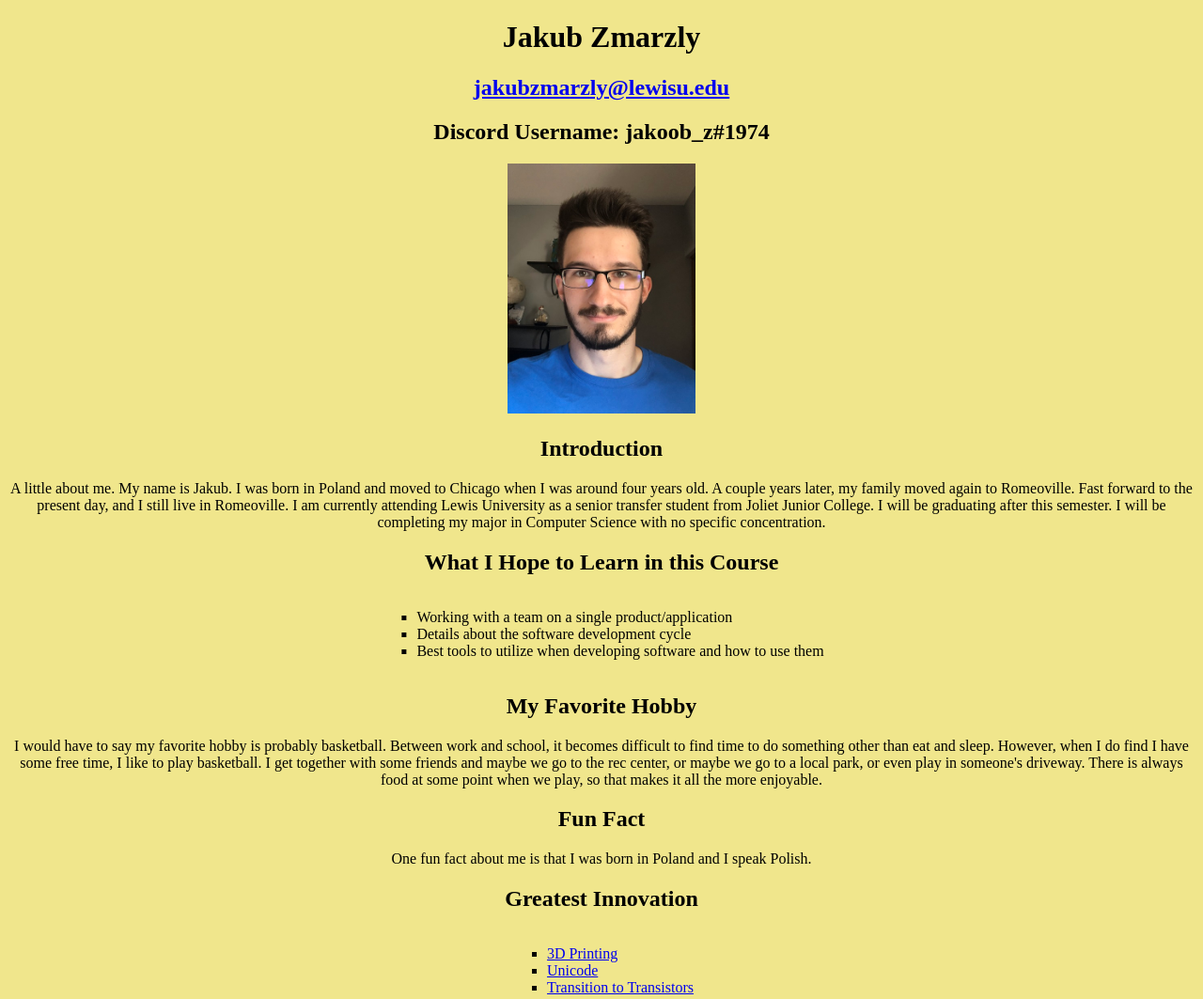
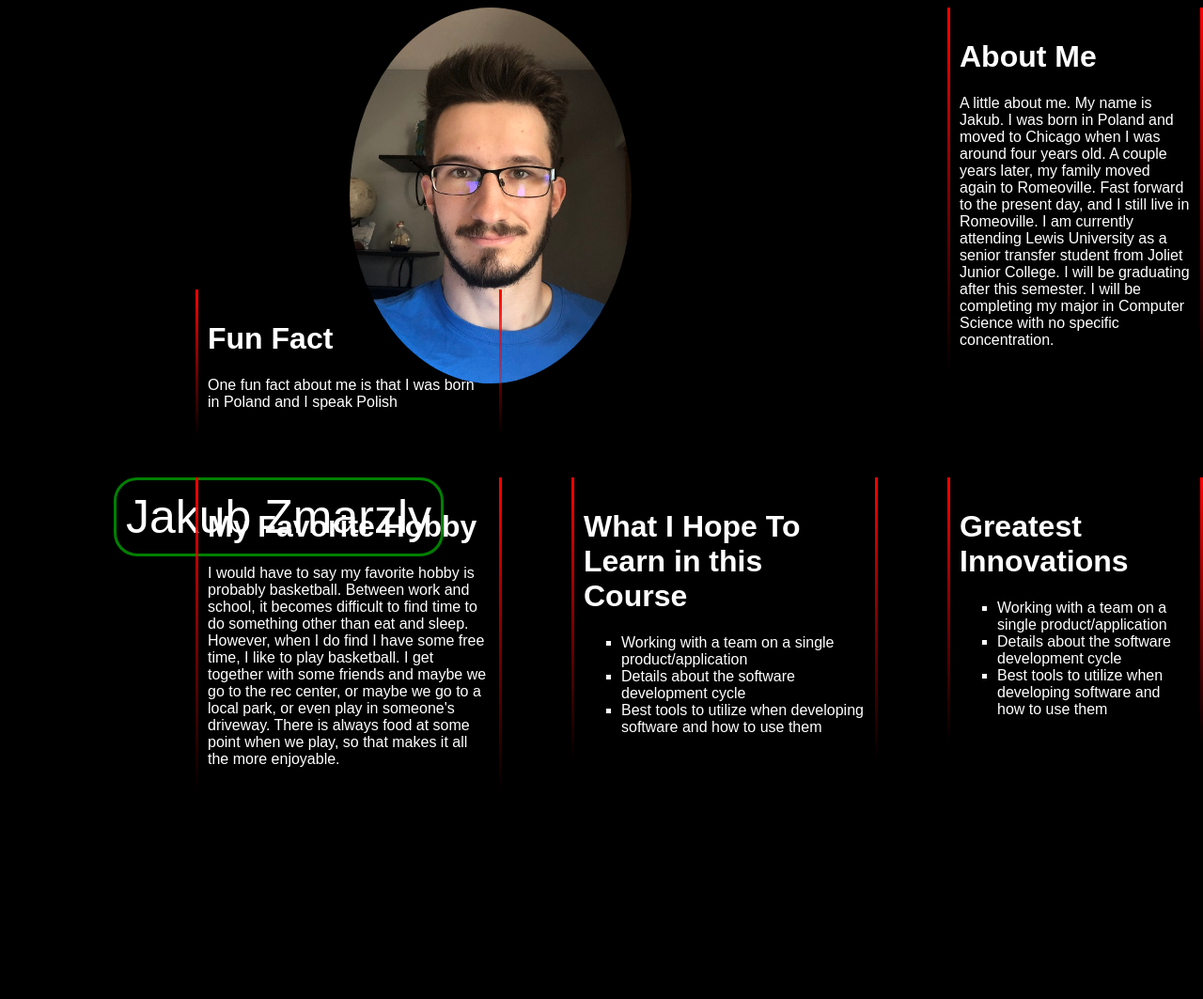
Before and after one commit to jakubzmarzly/about-me, a website: page static/index.html in a window 1280 px wide. Shown: the whole page at 94% size. After the commit the page ends 846 px from the top, so only its background shows below. Drawn offline with Linux system fonts and the light colour scheme.

Commit message:
Updated about-me page.

```diff
--- /dev/null
+++ b/static/index.css
@@ -0,0 +1,110 @@
+body {
+    background-color: black;
+    font-family: Arial, Helvetica, sans-serif;
+    color: white;
+}
+
+#image img {
+    border-radius: 50%;
+    width: 300px;
+    height: 400px;
+    float: right;
+}
+
+#name {
+    font: bold;
+    font-size: 50px;
+    float: right;
+    border: 3px solid green;
+    padding: 10px;
+    border-radius: 25px;
+    margin-top: 100px;
+    margin-right: 200px;
+}
+
+#profile {
+    margin-right: 600px;
+}
+
+#about {
+    position: absolute;
+    max-width: 300px;
+    margin-left: 1000px;
+    float: right;
+    border: 3px solid;
+    padding: 10px;
+    border-image:
+    linear-gradient(
+      to bottom,
+      red,
+      rgba(0, 0, 0, 0)
+    ) 1 100%;
+}
+
+#learn {
+    position: absolute;
+    margin-top: 500px;
+    margin-left: 600px;
+    max-width: 300px;
+    float: left;
+    border: 3px solid;
+    padding: 10px;
+    border-image:
+    linear-gradient(
+      to bottom,
+      red,
+      rgba(0, 0, 0, 0)
+    ) 1 100%;
+}
+
+#hobby {
+    position: absolute;
+    margin-left: 200px;
+    margin-top: 500px;
+    max-width: 300px;
+    float: right;
+    border: 3px solid;
+    padding: 10px;
+    border-image:
+    linear-gradient(
+      to bottom,
+      red,
+      rgba(0, 0, 0, 0)
+    ) 1 100%;
+}
+
+#fact {
+    position: absolute;
+    margin-top: 300px;
+    margin-left: 200px;
+    max-width: 300px;
+    float: left;
+    border: 3px solid;
+    padding: 10px;
+    border-image:
+    linear-gradient(
+      to bottom,
+      red,
+      rgba(0, 0, 0, 0)
+    ) 1 100%;
+}
+
+#innovation {
+    position: absolute;
+    margin-top: 500px;
+    margin-left: 1000px;
+    max-width: 300px;
+    float: left;
+    border: 3px solid;
+    padding: 10px;
+    border-image:
+    linear-gradient(
+      to bottom,
+      red,
+      rgba(0, 0, 0, 0)
+    ) 1 100%;
+}
+
+#list {
+    list-style-type: square;
+}
--- a/static/index.html
+++ b/static/index.html
@@ -5,71 +5,55 @@
        <meta http-equiv="X-UA-Compatible" content="IE=edge">
        <meta name="viewport" content="width=device-width, initial-scale=1.0">
        <title>Getting to Know Each Other</title>
+       <link rel="stylesheet" href="index.css">
 </head>
-
 <!--
        Author: Jakub Zmarzly
 -->
-<style>
-ul.a {
-    list-style-type: square;
-    display: inline-block;
-    margin-left: 50%;
-    transform: translateX(-50%);
-}
-img.pic {
-    display: inline-block;
-    margin-left: 50%;
-    transform: translateX(-50%);
-}
-</style>
-
-<body style ="background-color: khaki">
-<h1 style="text-align: center">Jakub Zmarzly</h1>
-<h2 style="text-align: center"><a href="mailto:jakubzmarzly@lewisu.edu">jakubzmarzly@lewisu.edu</a></h2>
-<h2 style="text-align: center">Discord Username: jakoob_z#1974</h2>
-<img class="pic" src="profile-picture.jpg" alt="Profile Picture" style="width:200px;">
-
-
-<h2 style="text-align: center">Introduction</h2>
-
-<p style="text-align: center">
-A little about me. My name is Jakub. I was born in Poland and moved to Chicago when I was around
+<body>
+       <div id="profile">
+              <div id="image">
+                     <img src="profile-picture.jpg" alt="Jakub Zmarzly">
+              </div>
+              <div id="name">
+                     Jakub Zmarzly
+              </div>
+       </div>
+       <div id="about">
+              <h1>About Me</h1>
+              <p>A little about me. My name is Jakub. I was born in Poland and moved to Chicago when I was around
               four years old. A couple years later, my family moved again to Romeoville. Fast forward to the
               present day, and I still live in Romeoville. I am currently attending Lewis University as a senior
               transfer student from Joliet Junior College. I will be graduating after this semester. I will be
-completing my major in Computer Science with no specific concentration.
-</p>
-
-<h2 style="text-align: center">What I Hope to Learn in this Course</h2>
-
-<ul class="a">
+              completing my major in Computer Science with no specific concentration.</p>
+       </div>
+       <div id="learn">
+              <h1>What I Hope To Learn in this Course</h1>
+              <ul id="list">
                      <li>Working with a team on a single product/application</li>
                      <li>Details about the software development cycle</li>
                      <li>Best tools to utilize when developing software and how to use them</li>
               </ul>
-
-<h2 style="text-align: center">My Favorite Hobby</h2>
-
-<p style="text-align: center">
-       I would have to say my favorite hobby is probably basketball. Between work and school, it
+       </div>
+       <div id="hobby">
+              <h1>My Favorite Hobby</h1>
+              <p>I would have to say my favorite hobby is probably basketball. Between work and school, it
               becomes difficult to find time to do something other than eat and sleep. However, when I do find I
               have some free time, I like to play basketball. I get together with some friends and maybe we go to
               the rec center, or maybe we go to a local park, or even play in someone's driveway. There is always
-food at some point when we play, so that makes it all the more enjoyable.
-</p>
-
-<h2 style="text-align: center">Fun Fact</h2>
-
-<p style="text-align: center">One fun fact about me is that I was born in Poland and I speak Polish.</p>
-
-<h2 style="text-align: center">Greatest Innovation</h2>
-<ul class="a">
-       <li><a href="https://3dprinting.com/what-is-3d-printing/">3D Printing</a></li>
-       <li><a href="https://support.unicomsi.com/manuals/soliddb/7/index.html#page/Programmer_Guide/6_WorkingWithUnicode.07.2.html">Unicode</a></li>
-       <li><a href="https://electronics.howstuffworks.com/transistor3.htm">Transition to Transistors</a>
-       </li>
+              food at some point when we play, so that makes it all the more enjoyable.</p>
+       </div>
+       <div id="fact">
+              <h1>Fun Fact</h1>
+              <p>One fun fact about me is that I was born in Poland and I speak Polish</p>
+       </div>
+       <div id="innovation">
+              <h1>Greatest Innovations</h1>
+              <ul id="list">
+                     <li>Working with a team on a single product/application</li>
+                     <li>Details about the software development cycle</li>
+                     <li>Best tools to utilize when developing software and how to use them</li>
               </ul>
-
+       </div>
 </body>
 </html>
```
Lines whose indentation alone changed are shown as unchanged.
